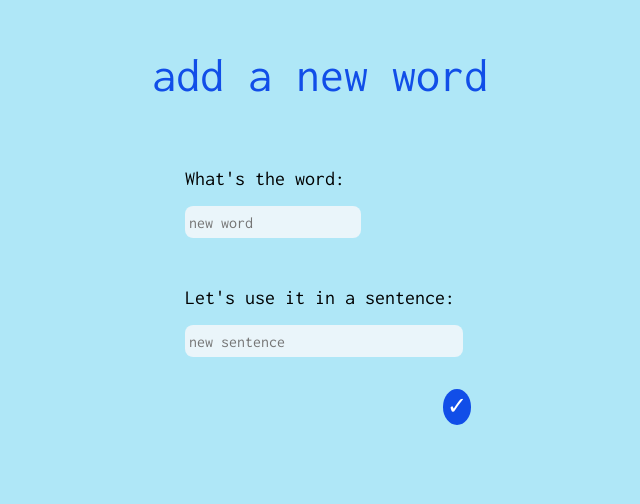
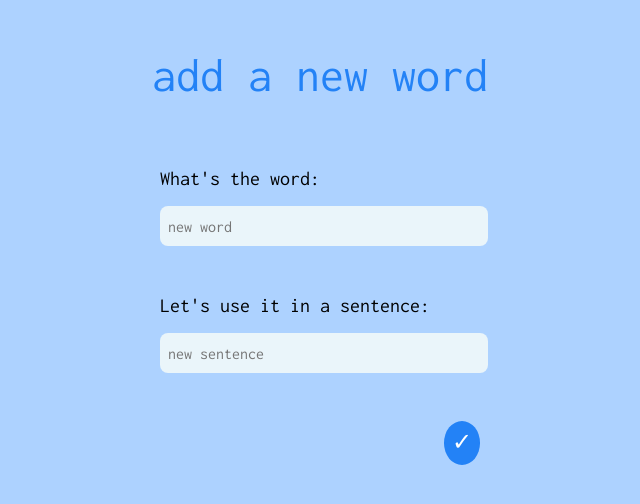
Before and after one commit to swethagumpena/daily-vocab, a React (Create React App) app: page /add-word in a window 1280 px wide. Shown: the top 504 px of the page, without its empty margins (320-960 px from the left). Built offline with nearby package versions, Linux system fonts and the light colour scheme.

Commit message:
improv styles and minor changes

```diff
--- a/src/App.js
+++ b/src/App.js
@@ -10,11 +10,17 @@ import Home from './components/Home/Home';
 import AddWord from './components/AddWordForm/AddWordForm';
 
 function App() {
-  const [vocab, setVocab] = useState(Utils.getWordsFromLocalStorage('vocab') || []);
+  // const [vocab, setVocab] = useState(Utils.getWordsFromLocalStorage('vocab') || []);
+  const [vocab, setVocab] = useState([]);
+
+  useEffect(() => {
+    const localStorageData = Utils.getWordsFromLocalStorage('vocab');
+    if (localStorageData) { setVocab(localStorageData); }
+  }, []);
 
   const addNewVocab = (newVocab) => {
     const newVocabitems = [...vocab, newVocab];
-    console.log('new', newVocabitems);
+    // console.log('new', newVocabitems);
     setVocab(newVocabitems);
   };
 
--- a/src/components/AddWordForm/AddWordForm.js
+++ b/src/components/AddWordForm/AddWordForm.js
@@ -33,7 +33,6 @@ const AddWord = ({ addNewVocab }) => {
       <div className={styles.formData}>
         {!addWordForm.submitted ? (
           <>
-            {/* <p>What's the word</p> */}
             <form onSubmit={formik.handleSubmit}>
               <div className={styles.formItems}>
                 <label htmlFor="word" className={styles.wordSentence}>
--- a/src/components/AddWordForm/AddWordForm.module.scss
+++ b/src/components/AddWordForm/AddWordForm.module.scss
@@ -34,8 +34,7 @@
 }
 
 .wordSentence{
-    display: flex;
-    flex-direction: column;
+    width: 20rem;
 }
 
 label{
@@ -46,7 +45,7 @@ input{
     margin: 1rem 0;
     width: 100%;
     height: 1.5rem;
-    padding: 0.25rem;
+    padding: 0.5rem 0 0.5rem 0.5rem;
     border-radius: 0.5rem;
     border: white;
     background-color: rgb(234, 245, 250);
@@ -73,12 +72,13 @@ form {
 }
 
 .submitBtn{
-    padding: 0.25rem;
+    padding: 0.5rem;
     border-radius: 50%;
     border: white;
-    background-color: $primary-text-color;
+    background-color: #2382F6;
     color: white;
     font-size: 1.5rem;
+    margin: 1rem;
 }
 
 @include media-mixin($mobile-breakpoint){
--- a/src/components/Card/Card.module.scss
+++ b/src/components/Card/Card.module.scss
@@ -3,7 +3,7 @@
 .card {
     margin: 0.5rem;
     border-radius: 1.25rem;
-    box-shadow: 0rem 0rem 0.25rem #9a9a9a;
+    // box-shadow: 0rem 0rem 0.25rem #9a9a9a;
     // width: calc((100% - (8 * 0.125rem + 8 * 0.5rem)) / 4);
     width: 21rem;
     display: flex;
--- a/src/components/Home/Home.module.scss
+++ b/src/components/Home/Home.module.scss
@@ -10,7 +10,7 @@
 
 .homeContainer {
     display: flex;
-    justify-content: center;
+    // justify-content: center;
 }
 
 .words {
--- a/src/components/Index/Index.module.scss
+++ b/src/components/Index/Index.module.scss
@@ -1,11 +1,11 @@
 @import "../../styles/index.scss";
 
 .page {
-    background-color: $primary-background-color;
     height: 100vh;
     display: flex;
     justify-content: center;
     align-items: center;
+    background-image: linear-gradient(#ADD2FF, white);
 }
 
 .container{
@@ -33,6 +33,9 @@
     padding: 1rem;
     border-radius: 2rem;
     border: white;
+    background-color: #ADD2FF;
+    color: $primary-text-color;
+    font-weight: bold;
 }
 
 @include media-mixin($mobile-breakpoint){
@@ -43,6 +46,6 @@
         font-size: 1.5rem;
     }
     .container button{
-        padding: 0.75rem;
+        padding: 1rem;
     }
 }
--- a/src/styles/index.scss
+++ b/src/styles/index.scss
@@ -1,6 +1,6 @@
 //colors
-$primary-background-color:#afe7f7;
-$primary-text-color:#114EE8;
+$primary-background-color:#ADD2FF;
+$primary-text-color:#2382F6;
 
 //breakpoints
 $mobile-breakpoint:30rem;
```
